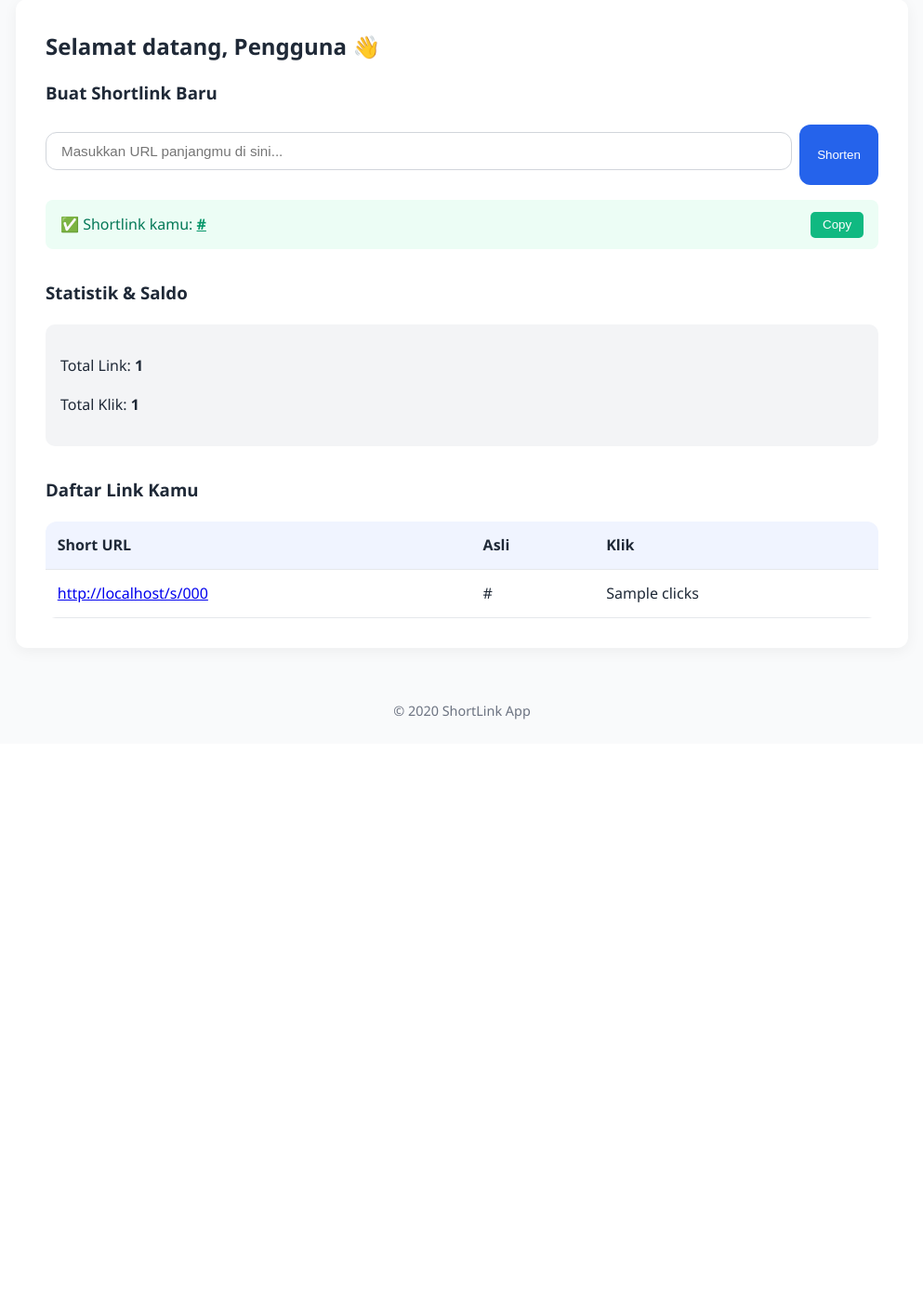
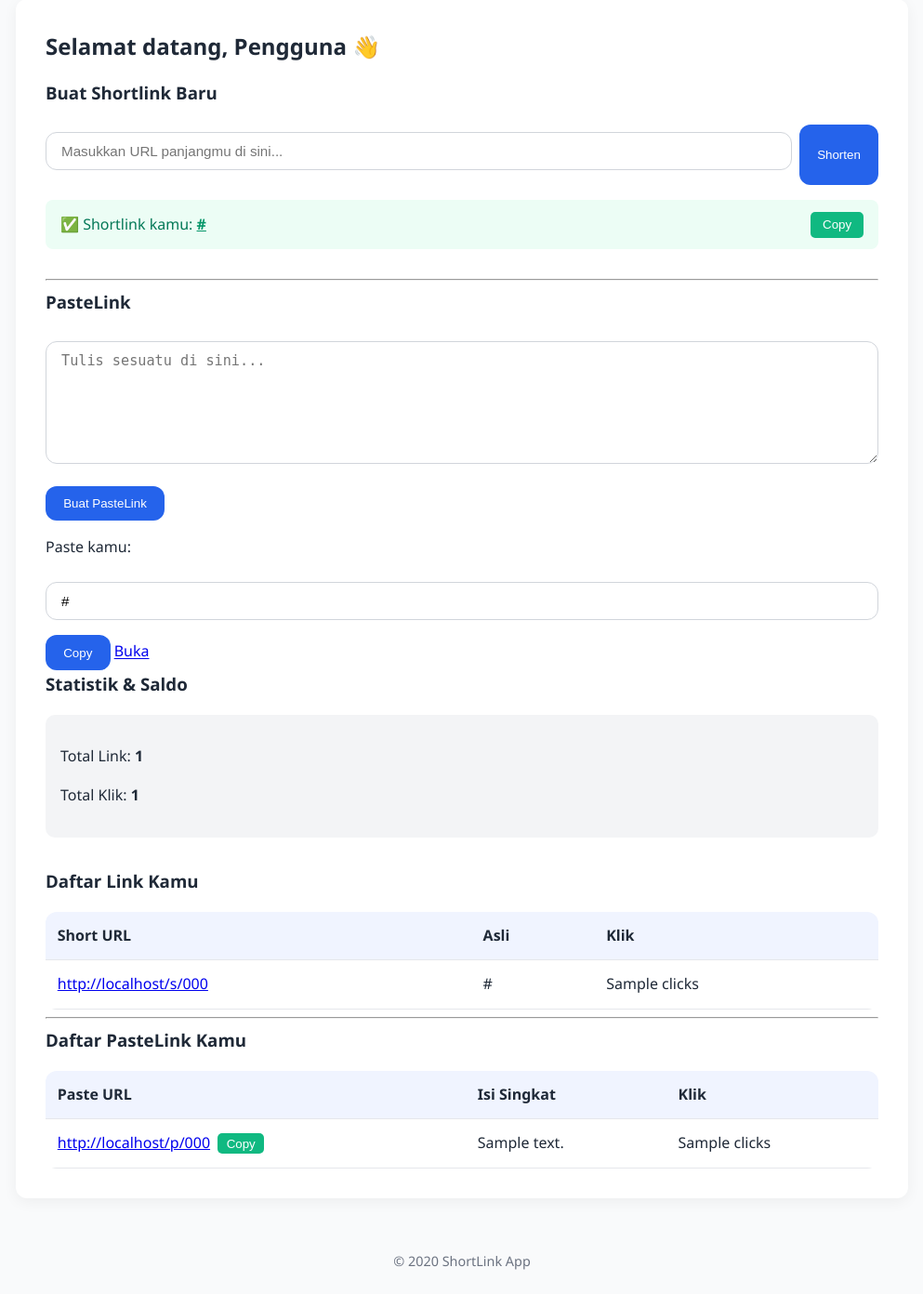
Before and after one commit to ranggawaridat/safelink, a FastAPI app: template templates/dashboard.html in a window 1280 px wide. Shown: the part 107-1499 px from the top of the page at 93% size, without its empty margins (143-1136 px from the left). Before the commit the page ends 881 px from the top, so only its background shows below. Run offline with FastAPI, Linux system fonts and the light colour scheme; the template is opened without the code that fills it: most values are stand-ins (such as "Sample title", 1, 10 or a date in 2020).

Commit message:
Add paste management features; implement paste creation and viewing, update dashboard to display user pastes

```diff
--- a/templates/dashboard.html
+++ b/templates/dashboard.html
@@ -23,6 +23,25 @@
   </div>
   {% endif %}
 </section>
+
+<hr>
+
+<div class="card">
+  <h3>PasteLink</h3>
+  <form action="/paste" method="post">
+    <textarea name="content" rows="6" placeholder="Tulis sesuatu di sini..." required></textarea>
+    <button type="submit">Buat PasteLink</button>
+  </form>
+</div>
+
+{% if paste_link %}
+<div class="result">
+  <p>Paste kamu:</p>
+  <input id="pasteResult" value="{{ paste_link }}" readonly>
+  <button onclick="navigator.clipboard.writeText(document.getElementById('pasteResult').value)">Copy</button>
+  <a href="{{ paste_link }}" target="_blank">Buka</a>
+</div>
+{% endif %}
 
 <section style="margin-bottom: 2rem;">
   <h3>Statistik & Saldo</h3>
@@ -64,4 +83,43 @@
   {% endif %}
 </section>
 
+<hr>
+
+<section>
+  <h3>Daftar PasteLink Kamu</h3>
+  {% if pastes %}
+  <table>
+    <thead>
+      <tr>
+        <th>Paste URL</th>
+        <th>Isi Singkat</th>
+        <th>Klik</th>
+      </tr>
+    </thead>
+    <tbody>
+      {% for paste in pastes %}
+      <tr>
+        <td>
+          <div style="display: flex; align-items: center; gap: 0.5rem;">
+            <a href="/p/{{ paste.short_code }}" target="_blank">
+              {{ request.url.scheme }}://{{ request.url.hostname }}/p/{{ paste.short_code }}
+            </a>
+            <button onclick="navigator.clipboard.writeText('{{ request.url.scheme }}://{{ request.url.hostname }}/p/{{ paste.short_code }}')" style="background: #10b981; color: white; border: none; border-radius: 5px; padding: 0.2rem 0.6rem; cursor: pointer;">
+              Copy
+            </button>
+          </div>
+        </td>
+        <td style="word-break: break-all;">
+          {{ paste.content[:60] ~ ('...' if paste.content|length > 60 else '') }}
+        </td>
+        <td>{{ paste.clicks if paste.clicks else 0 }}</td>
+      </tr>
+      {% endfor %}
+    </tbody>
+  </table>
+  {% else %}
+    <p style="color: var(--text-light);">Belum ada pastelink yang dibuat.</p>
+  {% endif %}
+</section>
+
 {% endblock %}
--- /dev/null
+++ b/templates/paste_view.html
@@ -0,0 +1,4 @@
+{% extends "base.html" %}
+{% block content %}
+<pre style="white-space: pre-wrap;">{{ content | safe }}</pre>
+{% endblock %}
```
Also changed, not shown: routes/dashboard.py (+15 -3 lines), routes/links.py (+52 -0 lines).
